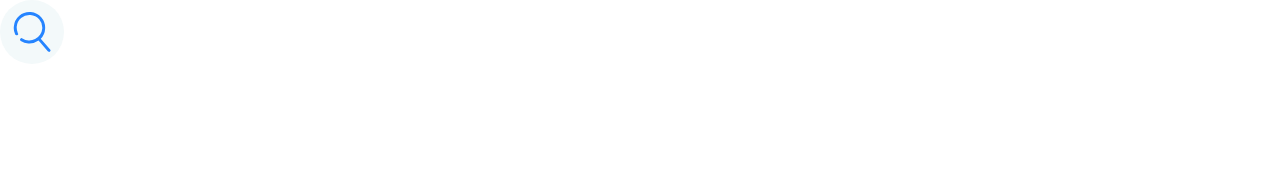
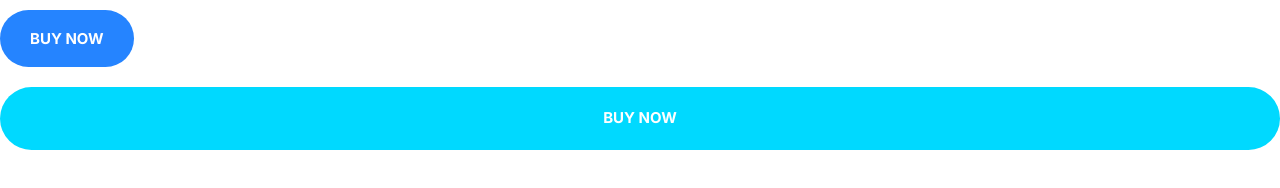
Before and after one commit to rathorePriyanshu/Rishify, a plain HTML site: page index.html in a window 1280 px wide. Drawn offline with Linux system fonts and the light colour scheme.

Commit message:
Defining Buttons component

```diff
--- a/css/test.css
+++ b/css/test.css
@@ -1,3 +1,17 @@
+:root {
+  --color-primary: #2584ff;
+  --color-secondary: #00d9ff;
+  --color-Accent: #ff3400;
+  --color-heading: #1b0760;
+  --color-body: #918ca4;
+}
+
+*,
+*::after,
+*::before {
+  box-sizing: border-box;
+}
+
 /*Topography*/
 html {
   /* html font size=10 rem*/
@@ -9,14 +23,6 @@ body {
   font-size: 2.4rem;
   line-height: 1.5;
   color: var(--color-body);
-}
-
-:root {
-  --color-primary: #2584ff;
-  --color-secondary: #00d9ff;
-  --color-Accent: #ff3400;
-  --color-heading: #1b0760;
-  --color-body: #918ca4;
 }
 
 h1,
@@ -177,3 +183,66 @@ a {
   justify-content: center;
   align-items: center;
 }
+
+/*Buttons*/
+.btn {
+  font-size: 1.8rem;
+  font-weight: 600;
+  text-transform: uppercase;
+  margin: 1rem 0;
+  padding: 2rem 3rem;
+  border: 0;
+  border-radius: 40px;
+  text-align: center;
+  cursor: pointer;
+  white-space: nowrap;
+}
+
+.btn--primary {
+  background-color: var(--color-primary);
+  color: #fff;
+}
+
+.btn--primary:hover {
+  background-color: #3a8ffd;
+}
+
+.btn--secondary {
+  background-color: var(--color-secondary);
+  color: #fff;
+}
+
+.btn--secondary:hover {
+  background-color: #00c8eb;
+}
+
+.btn--accent {
+  background-color: var(--color-Accent);
+  color: #fff;
+}
+
+.btn--accent:hover {
+  background-color: #ec3000;
+}
+
+.btn-block {
+  width: 100%;
+  display: inline-block;
+}
+
+.btn--outline {
+  background-color: #fff;
+  color: var(--color-heading);
+  border: 2px solid var(--color-heading);
+}
+
+.btn--outline:hover {
+  background-color: var(--color-heading);
+  color: #fff;
+}
+
+@media screen and (min-width: 1024px) {
+  .btn {
+    font-size: 1.5rem;
+  }
+}
--- a/index.html
+++ b/index.html
@@ -17,11 +17,8 @@
 </head>
 
 <body>
-    <span class="icon-container">
-        <svg class="icon icon--primary">
-            <use xlink:href="Images/sprite.svg#search"></use>
-        </svg>
-    </span>
+    <button class="btn btn--primary">Buy now</button>
+    <a href="#" class="btn btn-block btn--secondary">buy now</a>
 </body>
 
 </html>
```
Also changed, not shown: Components/buttons.html (added, +2 -0 lines).
